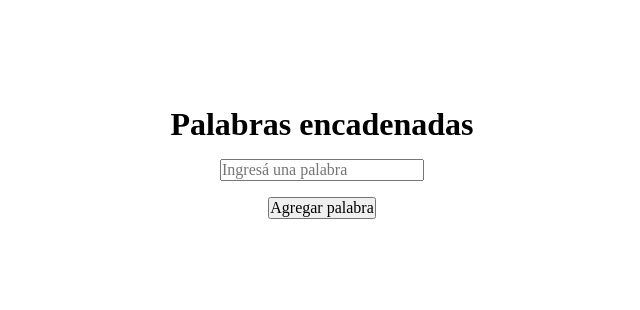
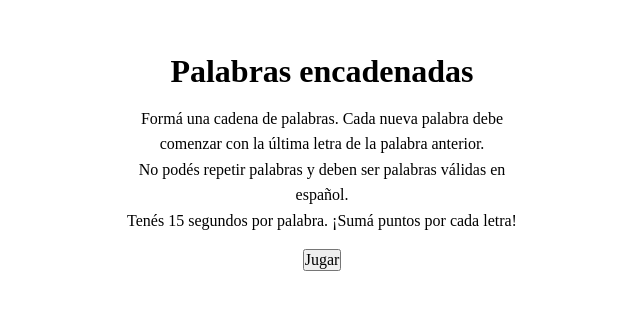
Before and after one commit to UrielBenitez/unq-ui-uriel-benitez-trabajo-final, a React (Vite) app in the folder unq-ui-uriel-benitez-trabajo-final/: page / in a window 1280 px wide. Shown: the part 238-548 px from the top of the page, without its empty margins (318-958 px from the left). Built offline with nearby package versions, Linux system fonts and the light colour scheme.

Commit message:
feat: agregar menu boceto y modal de juego finalizado

```diff
--- a/unq-ui-uriel-benitez-trabajo-final/src/App.css
+++ b/unq-ui-uriel-benitez-trabajo-final/src/App.css
@@ -6,3 +6,35 @@
   align-items: center;
   height: 100dvh;
 }
+
+.explicacion {
+  max-width: 400px;
+  text-align: center;
+  line-height: 1.6;
+}
+
+.modal-overlay {
+  position: fixed;
+  inset: 0;
+  background: rgba(0, 0, 0, 0.5);
+  display: flex;
+  justify-content: center;
+  align-items: center;
+}
+
+.modal {
+  background: white;
+  padding: 2rem;
+  border-radius: 8px;
+  text-align: center;
+  display: flex;
+  flex-direction: column;
+  gap: 1rem;
+  min-width: 300px;
+}
+
+.modal-buttons {
+  display: flex;
+  gap: 1rem;
+  justify-content: center;
+}
--- a/unq-ui-uriel-benitez-trabajo-final/src/App.jsx
+++ b/unq-ui-uriel-benitez-trabajo-final/src/App.jsx
@@ -1,4 +1,4 @@
-import { useState, useEffect, useMemo } from "react";
+import { useState, useEffect } from "react";
 import "./App.css";
 import { existeLaPalabra } from "./services/palabras.service.js";
 
@@ -9,8 +9,11 @@ function App() {
   const [encadenadas, setEncadenadas] = useState([]);
   const [tiempoRestante, setTiempoRestante] = useState(15);
   const [juegoActivo, setJuegoActivo] = useState(false);
+  const [pantalla, setPantalla] = useState("menu");
+  const [puntajeFinal, setPuntajeFinal] = useState(0);
 
   useEffect(() => {
+    if (pantalla !== "juego") return;
     if (tiempoRestante <= 0) {
       finalizarJuego();
       return;
@@ -21,7 +24,7 @@ function App() {
     }, 1000);
 
     return () => clearTimeout(timer);
-  }, [tiempoRestante, juegoActivo]);
+  }, [tiempoRestante, juegoActivo, pantalla]);
 
   const puntajeTotal = encadenadas.reduce((total, p) => total + p.length, 0);
 
@@ -38,21 +41,40 @@ function App() {
   };
 
   const finalizarJuego = () => {
-    setError("Se acabó el tiempo. Partida finalizada.");
-    setPalabra("");
-    setEncadenadas([]);
+    setPuntajeFinal(puntajeTotal);
+    setPantalla("finalizado");
     setJuegoActivo(false);
   };
 
-  const reiniciarJuego = () => {
+  const comenzarJuego = () => {
     setError("");
     setPalabra("");
+    setEncadenadas([]);
     setTiempoRestante(15);
-    setJuegoActivo(true);
+    setJuegoActivo(false);
+    setPantalla("juego");
+  };
+
+  const volverAlMenu = () => {
+    setError("");
+    setPalabra("");
+    setEncadenadas([]);
+    setTiempoRestante(15);
+    setJuegoActivo(false);
+    setPantalla("menu");
+  };
+
+  const volverAJugar = () => {
+    setError("");
+    setPalabra("");
+    setEncadenadas([]);
+    setTiempoRestante(15);
+    setJuegoActivo(false);
+    setPantalla("juego");
   };
 
   const jugarPalabra = async () => {
-    if (loading) return; // Con esto evito que se intente jugar la misma palabra miestras se está jugando la anterior
+    if (loading) return;
     setLoading(true);
 
     try {
@@ -71,7 +93,10 @@ function App() {
       if (!existe) {
         setError(`La palabra "${palabraJugada}" no es válida`);
       } else {
-        reiniciarJuego();
+        setJuegoActivo(true);
+        setError("");
+        setPalabra("");
+        setTiempoRestante(15);
         setEncadenadas((prev) => [...prev, palabraJugada]);
       }
     } catch (err) {
@@ -83,6 +108,25 @@ function App() {
 
   return (
     <div className="main-container">
+      {pantalla === "menu" && (
+        <>
+          <h1>Palabras encadenadas</h1>
+          <div className="explicacion">
+            <p>
+              Formá una cadena de palabras. Cada nueva palabra debe comenzar con
+              la última letra de la palabra anterior.
+            </p>
+            <p>
+              No podés repetir palabras y deben ser palabras válidas en español.
+            </p>
+            <p>Tenés 15 segundos por palabra. ¡Sumá puntos por cada letra!</p>
+          </div>
+          <button onClick={comenzarJuego}>Jugar</button>
+        </>
+      )}
+
+      {pantalla === "juego" && (
+        <>
           <h1>Palabras encadenadas</h1>
           <input
             type="text"
@@ -114,6 +158,21 @@ function App() {
               </ul>
             </>
           )}
+        </>
+      )}
+
+      {pantalla === "finalizado" && (
+        <div className="modal-overlay">
+          <div className="modal">
+            <h2>¡Se acabó el tiempo!</h2>
+            <p>Puntaje final: {puntajeFinal} puntos</p>
+            <div className="modal-buttons">
+              <button onClick={volverAJugar}>Volver a jugar</button>
+              <button onClick={volverAlMenu}>Menú principal</button>
+            </div>
+          </div>
+        </div>
+      )}
     </div>
   );
 }
```
Lines whose indentation alone changed are shown as unchanged.
